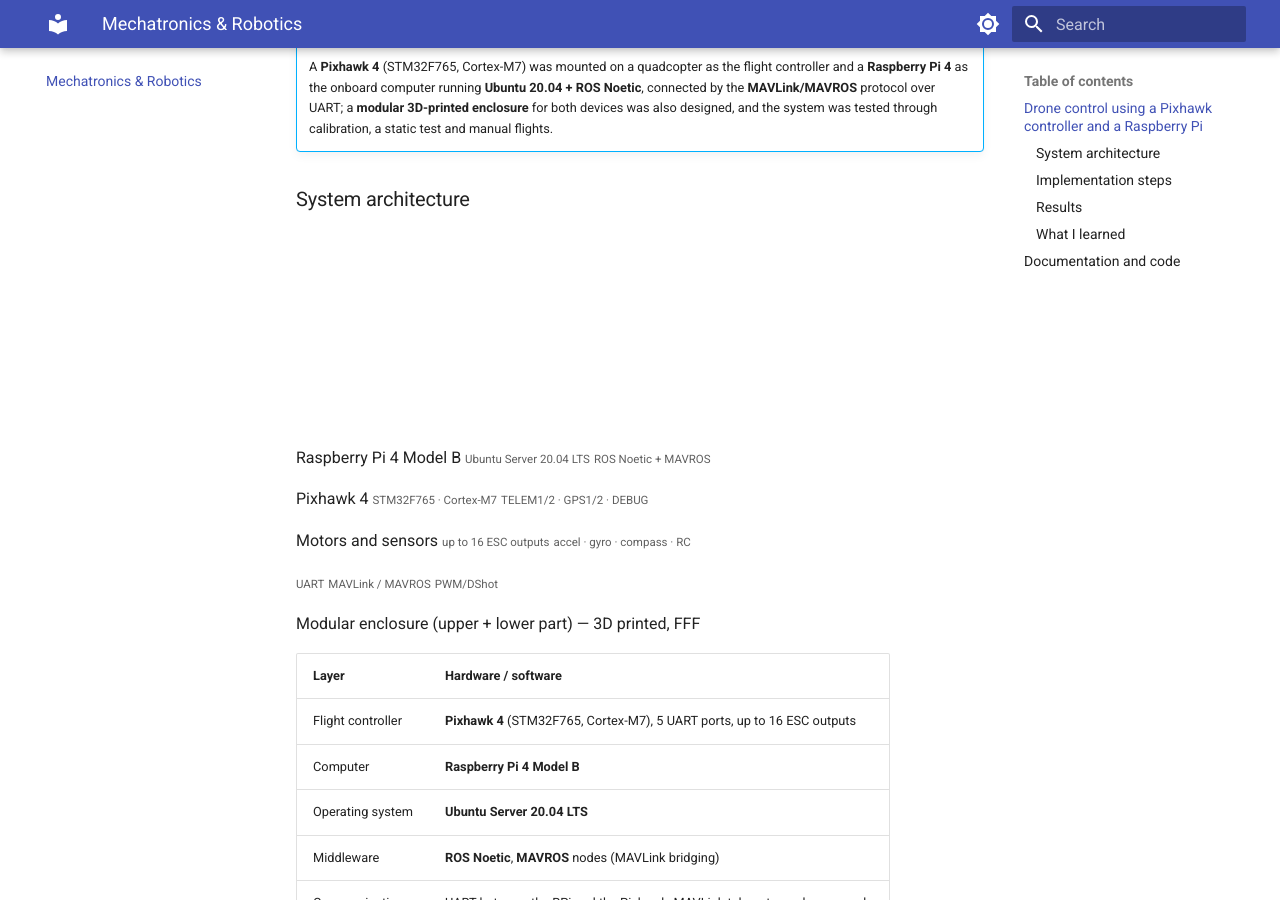
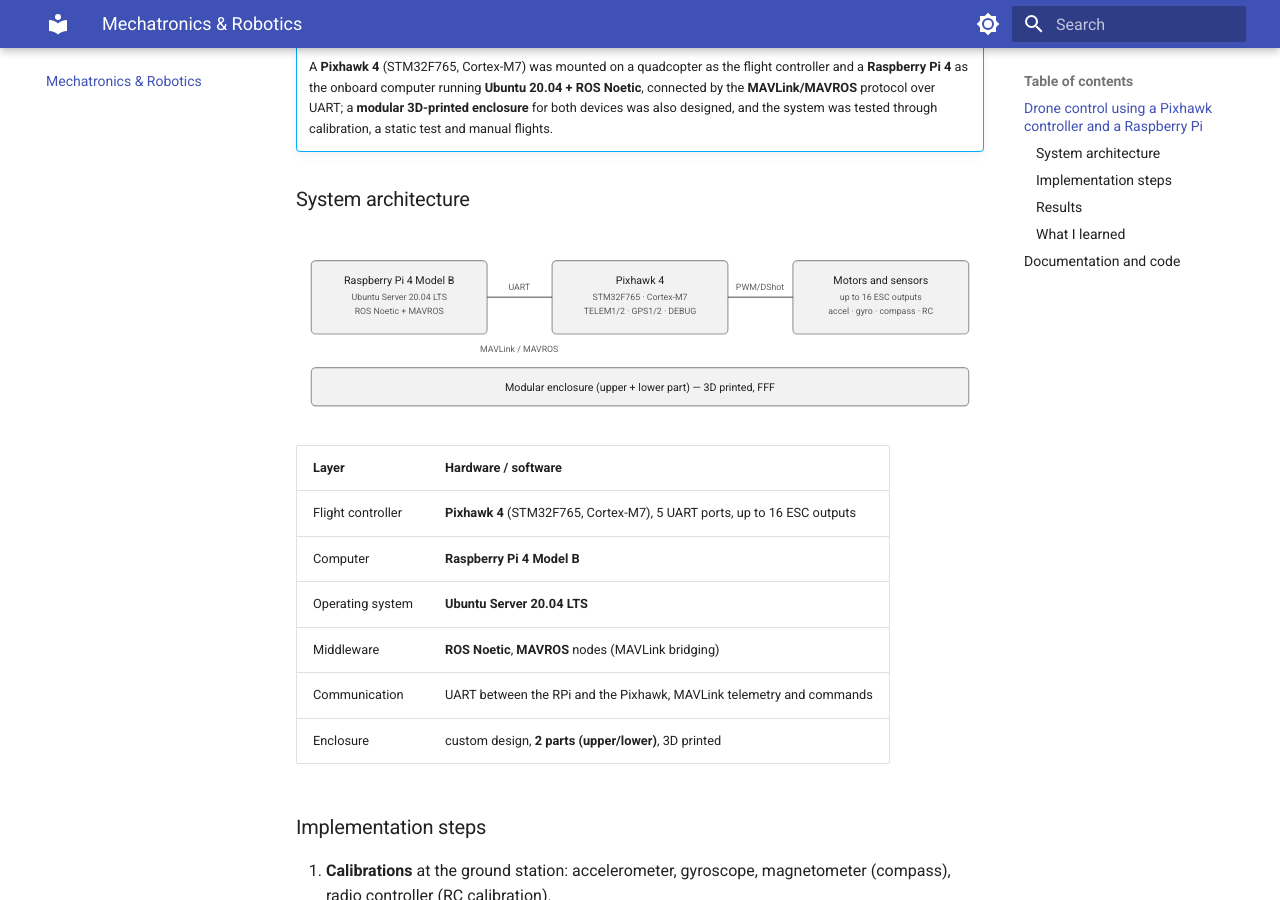
Before and after one commit to EKrdzo/portfolio, an MkDocs documentation site: the page built from docs/projekti/mehatronika.md, in a window 1280 px wide and 900 px high, scrolled down 460 px. Built offline with MkDocs 1.6.1 and Material for MkDocs 9.7.7, drawn with Linux system fonts in a browser that asks for light colours.

Commit message:
Fix the mechatronics SVG diagram rendering as nothing
<svg> is not a block-level tag to Python-Markdown, so the diagram was
parsed as paragraph text: wrapped in <p> with newlines turned into
<br />. <br> is an HTML breakout tag, which closes the <svg> element
where it sits, orphaning every rect/line/text after it into sibling
paragraphs. Wrapping the block in a <div> (which Markdown does pass
through verbatim) and dropping the blank lines inside it keeps the SVG
intact.

Co-Authored-By: Claude Code <noreply@anthropic.com>

```diff
--- a/docs/projekti/mehatronika.md
+++ b/docs/projekti/mehatronika.md
@@ -14,6 +14,7 @@ Integrating sensors, a computer and a flight controller into one system — from
 
 ### System architecture
 
+<div class="svg-diagram">
 <svg viewBox="0 0 900 250" role="img" aria-label="Architecture: Raspberry Pi 4 (ROS Noetic) – MAVLink – Pixhawk 4 – ESCs/motors" style="width:100%;height:auto;font-family:inherit;font-size:14px">
   <style>
     .box{fill:currentColor;fill-opacity:.06;stroke:currentColor;stroke-opacity:.45;stroke-width:1.5}
@@ -25,26 +26,23 @@ Integrating sensors, a computer and a flight controller into one system — from
   <text class="txt" x="135" y="70" text-anchor="middle">Raspberry Pi 4 Model B</text>
   <text class="txt sm" x="135" y="92" text-anchor="middle">Ubuntu Server 20.04 LTS</text>
   <text class="txt sm" x="135" y="110" text-anchor="middle">ROS Noetic + MAVROS</text>
-
   <rect class="box" x="335" y="40" width="230" height="96" rx="6"/>
   <text class="txt" x="450" y="70" text-anchor="middle">Pixhawk 4</text>
   <text class="txt sm" x="450" y="92" text-anchor="middle">STM32F765 · Cortex-M7</text>
   <text class="txt sm" x="450" y="110" text-anchor="middle">TELEM1/2 · GPS1/2 · DEBUG</text>
-
   <rect class="box" x="650" y="40" width="230" height="96" rx="6"/>
   <text class="txt" x="765" y="70" text-anchor="middle">Motors and sensors</text>
   <text class="txt sm" x="765" y="92" text-anchor="middle">up to 16 ESC outputs</text>
   <text class="txt sm" x="765" y="110" text-anchor="middle">accel · gyro · compass · RC</text>
-
   <line class="ln" x1="250" y1="88" x2="335" y2="88"/>
   <text class="txt sm" x="292" y="78" text-anchor="middle">UART</text>
   <text class="txt sm" x="292" y="160" text-anchor="middle">MAVLink / MAVROS</text>
   <line class="ln" x1="565" y1="88" x2="650" y2="88"/>
   <text class="txt sm" x="607" y="78" text-anchor="middle">PWM/DShot</text>
-
   <rect class="box" x="20" y="180" width="860" height="50" rx="6"/>
   <text class="txt" x="450" y="211" text-anchor="middle">Modular enclosure (upper + lower part) — 3D printed, FFF</text>
 </svg>
+</div>
 
 | Layer | Hardware / software |
 | --- | --- |
```
